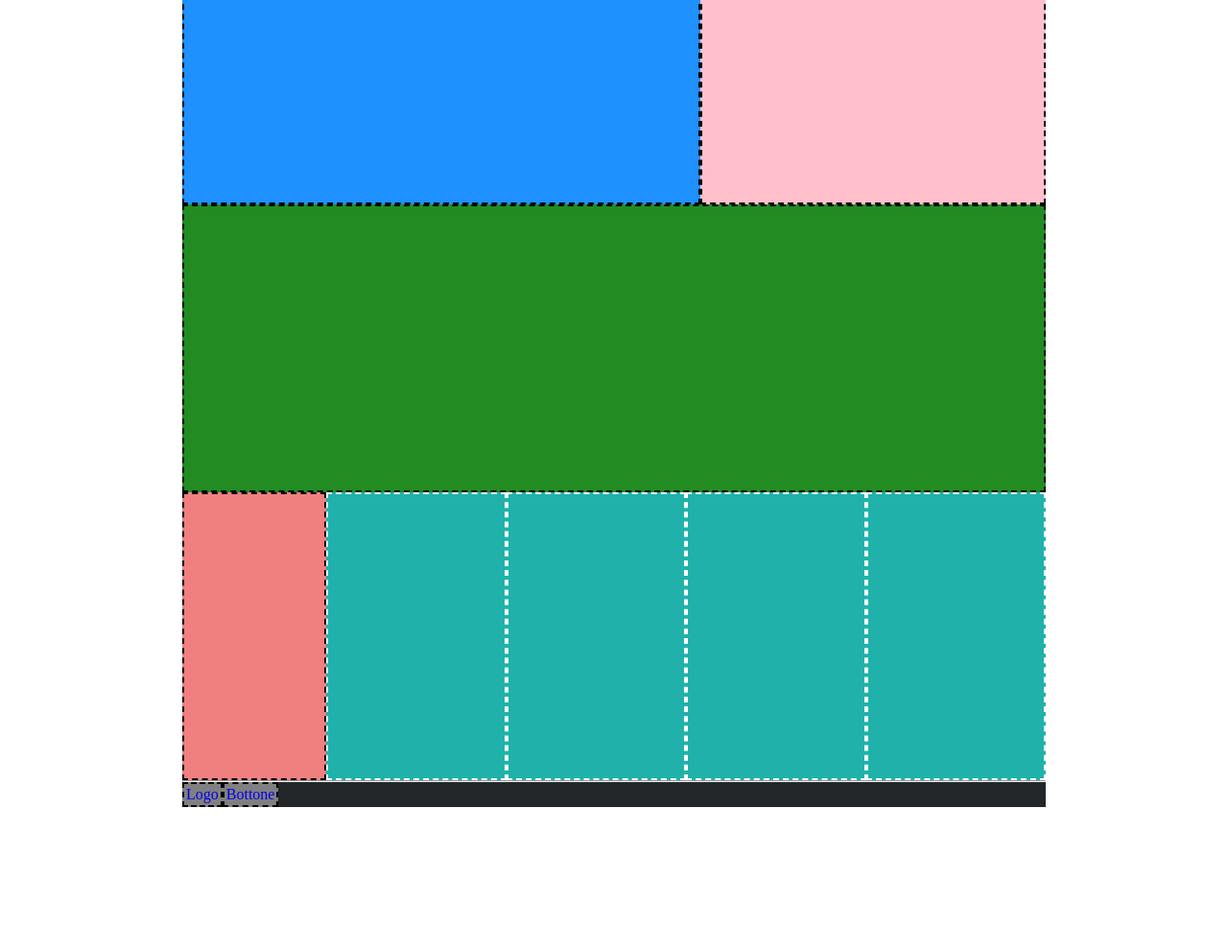
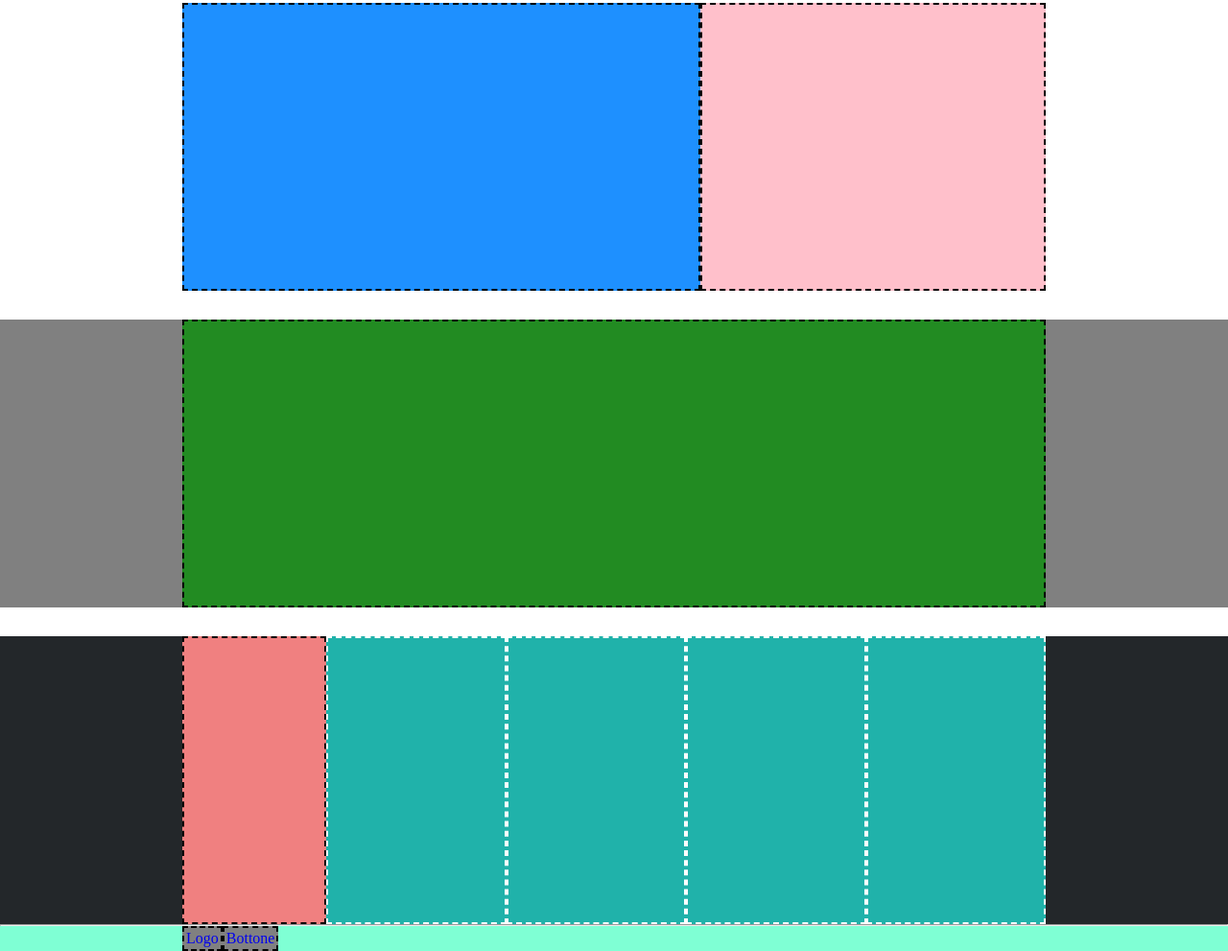
Before and after one commit to Rocca-Francesco/htmlcss-struttura-discord, a plain HTML site: page index.html in a window 1280 px wide. Shown: the part 1039-2030 px from the top of the page at 96% size. Before the commit the page ends 1880 px from the top, so only its background shows below. Drawn offline with Linux system fonts and the light colour scheme.

Commit message:
sistemato section

```diff
--- a/css/style.css
+++ b/css/style.css
@@ -86,7 +86,6 @@ a {
     min-height: 300px;
     align-items: center;
     justify-content: center;
-    padding: 10px auto;
 }
 
 .notizia {
@@ -97,6 +96,12 @@ a {
 }
 
 /* layout sections */
+
+/* colonne è per la distanza tra sezioni, che non so come chiamare */
+
+.colonne {
+    margin: 30px auto;
+}
 
 .col-blu {
     background-color: #1e90ff;
@@ -112,6 +117,7 @@ a {
 
 .bg-grey {
     background-color: gray;
+    border: 30px auto;
 }
 
 #sezione-big {
@@ -138,6 +144,10 @@ a {
     border: 2px dashed white;
 }
 
+.sfondo-fine {
+    background-color: #7fffd4;
+}
+
 #logo-bottom,
 #button {
     background-color: gray;
--- a/index.html
+++ b/index.html
@@ -33,30 +33,35 @@
     </section>
 
     <!-- layout sections -->
-    <main class="container">
-        <section class="d-flex">
+    <main>
+        <section class="container colonne d-flex">
             <div class="col-blu"></div>
             <div class="col-pink"></div>
         </section>
 
-        <section class="d-flex bg-grey">
+        <!-- bg-gray serve per lo sfondo fuori dal container -->
+        <div class="bg-grey">
+            <section class="container colonne d-flex ">
                 <div class="col-pink"></div>
                 <div class="col-blu"></div>
             </section>
+        </div>
 
-        <section class="d-flex">
+        <section class="container colonne d-flex">
             <div class="col-blu"></div>
             <div class="col-pink"></div>
         </section>
 
-        <section class="d-flex bg-grey">
+        <div class="bg-grey">
+            <section class="container colonne d-flex bg-grey">
                 <div id="sezione-big"></div>
             </section>
+        </div>
     </main>
 
     <!-- footer -->
-    <footer class="container bg-black">
-        <section class="d-flex">
+    <footer class="bg-black">
+        <section class="container d-flex">
             <div id="red"></div>
             <div class="water"></div>
             <div class="water"></div>
@@ -64,10 +69,13 @@
             <div class="water"></div>
         </section>
         <hr>
-        <section class="d-flex">
+
+        <div class="sfondo-fine">
+            <section class="container d-flex">
                 <a href="#" id="logo-bottom">Logo</a>
                 <a href="#" id="button">Bottone</a>
             </section>
+        </div>
     </footer>
 </body>
 
```
Lines whose indentation alone changed are shown as unchanged.
